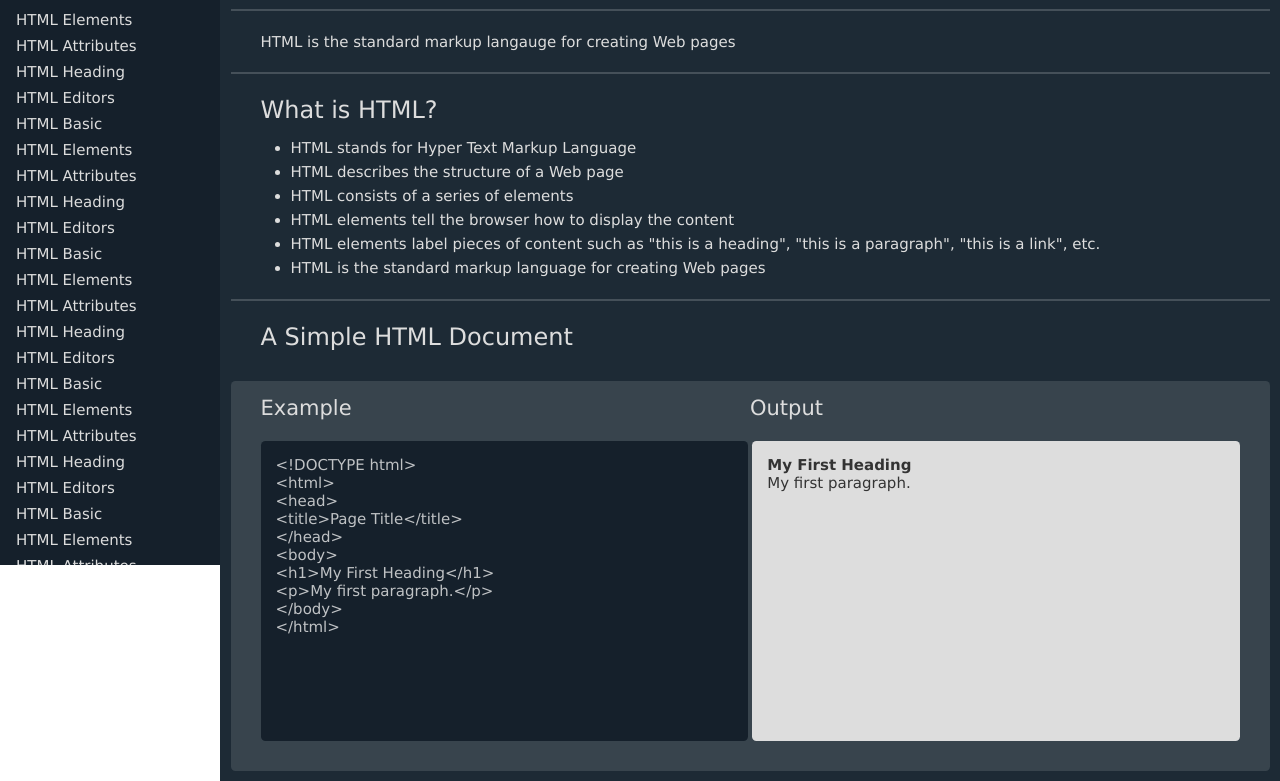
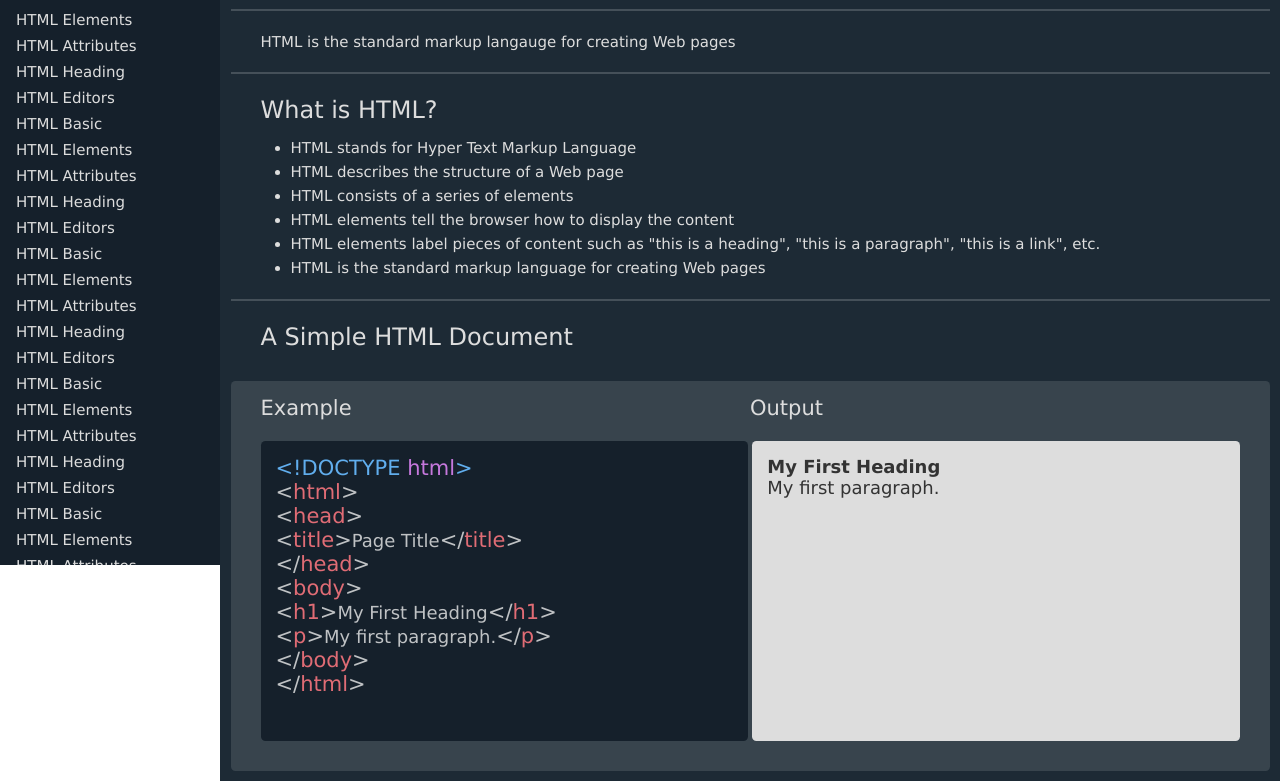
Before and after one commit to Aswin-PK/w3-schools-Clone, a plain HTML site: page index.html in a window 1280 px wide. Shown: the part 235-1016 px from the top of the page. Drawn offline with nearby package versions, Linux system fonts and the light colour scheme.

Commit message:
Used Highlight.js library for code highlighting

```diff
--- a/index.html
+++ b/index.html
@@ -10,7 +10,11 @@
     <!-- For including the remix icons  -->
     <link href="https://cdn.jsdelivr.net/npm/remixicon@4.0.0/fonts/remixicon.css" rel="stylesheet" />
 
+    <!-- Highlight JS styles -->
+    <link rel="stylesheet" href="https://cdnjs.cloudflare.com/ajax/libs/highlight.js/11.4.0/styles/atom-one-dark.min.css">
+
     <link rel="stylesheet" href="./styles/main.css">
+
 </head>
 <body>
     <header>
@@ -160,8 +164,8 @@
             </div>
             <div class="content">
                 <div class="code">
-                    <code>
-                        <pre>&lt;!DOCTYPE html&gt;
+<pre>
+<code>&lt;!DOCTYPE html&gt;
 &lt;html&gt;
 &lt;head&gt;
 &lt;title&gt;Page Title&lt;/title&gt;
@@ -170,8 +174,8 @@
 &lt;h1&gt;My First Heading&lt;/h1&gt;
 &lt;p&gt;My first paragraph.&lt;/p&gt;
 &lt;/body&gt;
-&lt;/html&gt;</pre>
-</code>
+&lt;/html&gt;</code>
+</pre>
                 </div>
                 <div class="output">
                         <html>
@@ -190,5 +194,10 @@
         </div>
 
     </main>
+
+
+    <!-- Highlight JS scripts -->
+    <script src="https://cdnjs.cloudflare.com/ajax/libs/highlight.js/11.4.0/highlight.min.js"></script>
+    <script>hljs.highlightAll();</script>
 </body>
 </html>
--- a/styles/main.css
+++ b/styles/main.css
@@ -329,10 +329,18 @@ main .example-box .code, .output {
     overflow: scroll;
     scrollbar-width: none;
 }
-
 main .example-box .code {
     background-color: #15202b;
     color: #f2f2f2c5;
 }
+main .example-box .code code {
+    all: inherit;
+    font-size: 1.2rem;
+}
+
+main .example-box .output > * {
+    font-size: 1.2rem;
+}
+
 /* -------------End of main block styles --------- */
 /* ----------------------------------------------------- */
```
